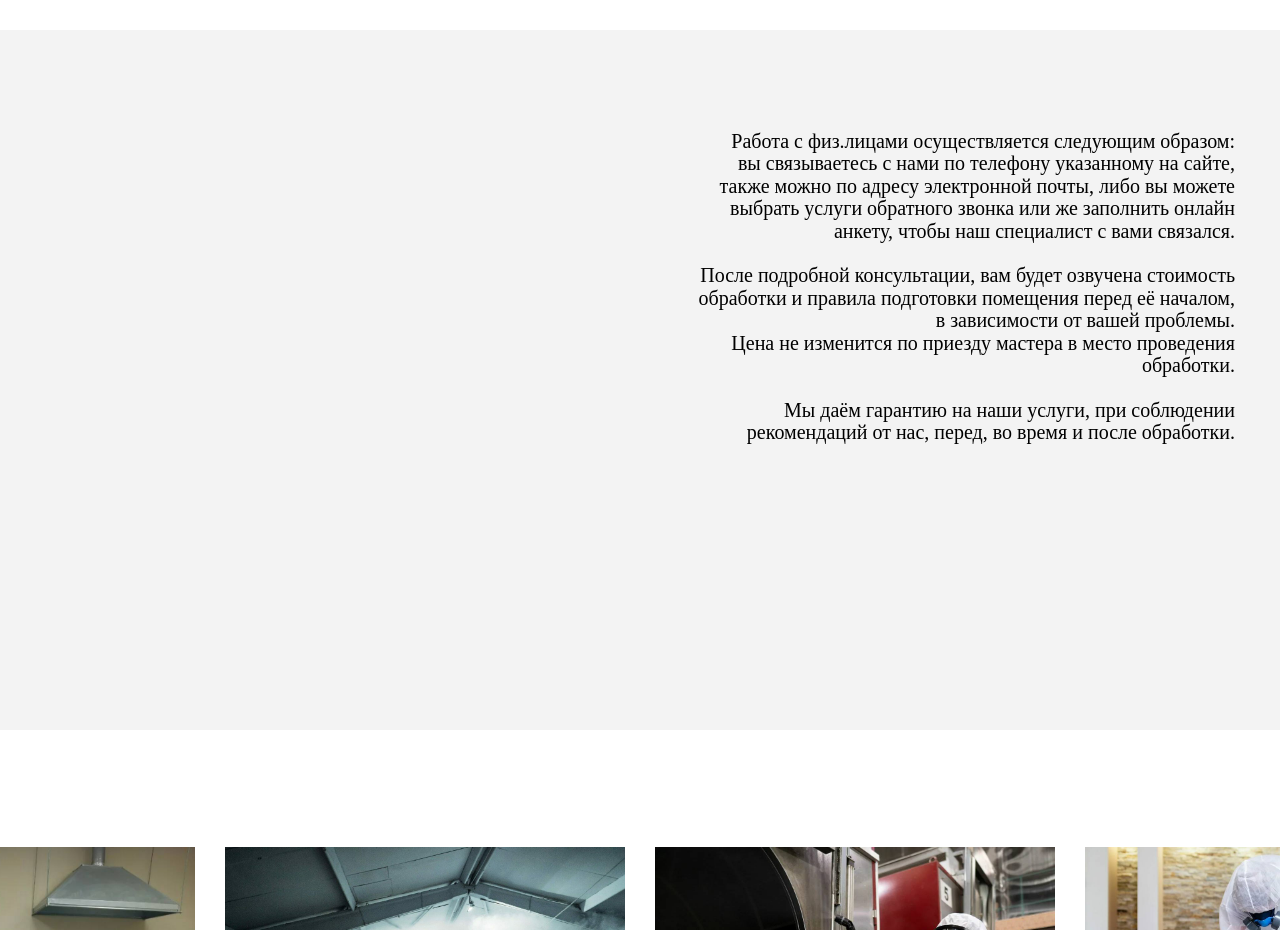
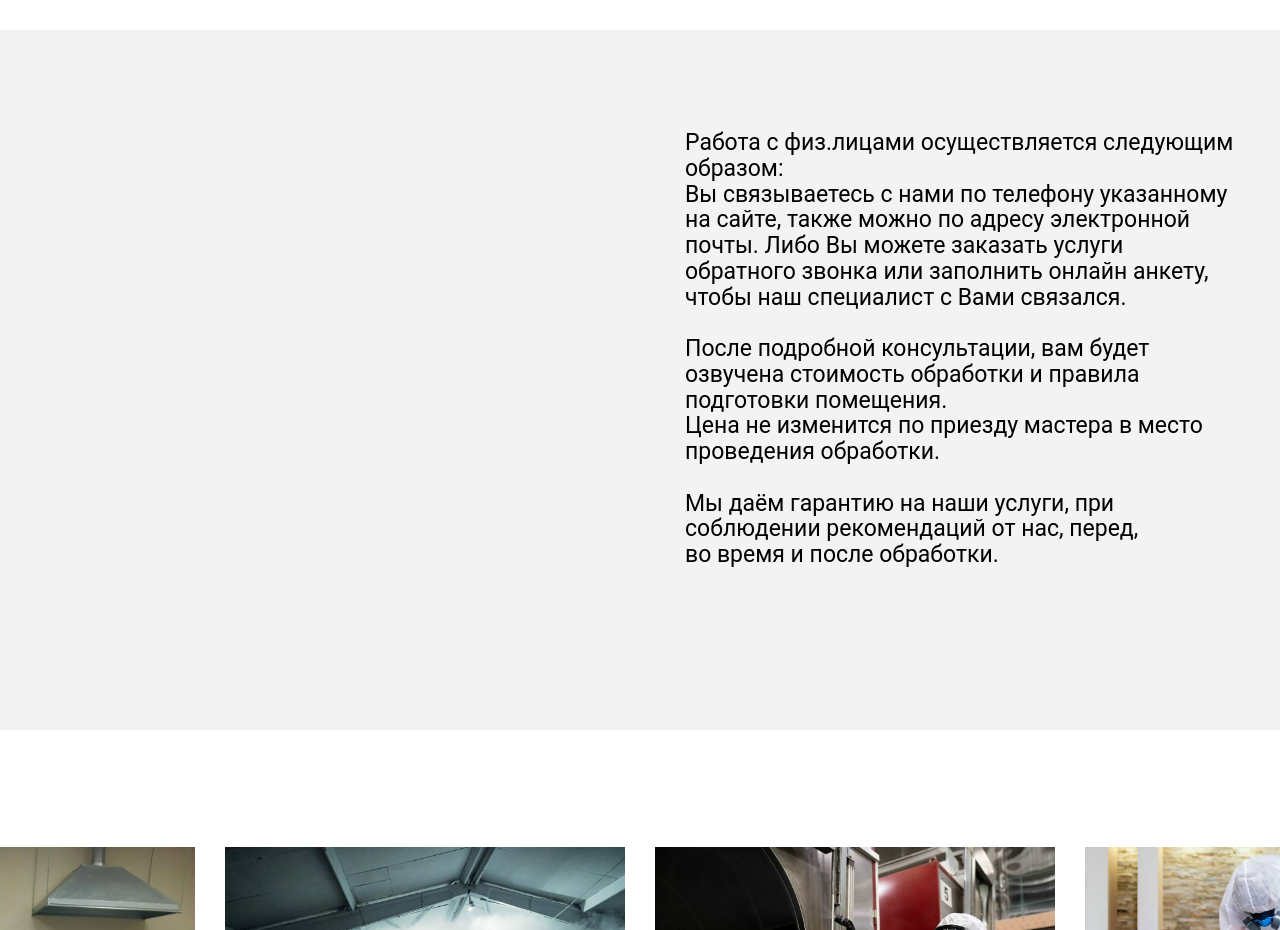
Before and after one commit to trewstaples/pest-busters, a plain HTML site: page index.html in a window 1280 px wide. Shown: the part 2540-3470 px from the top of the page. Drawn offline with Linux system fonts and the light colour scheme.

Commit message:
Fix partly third screen

```diff
--- a/index.html
+++ b/index.html
@@ -195,17 +195,16 @@
         <div class="individuals flex">
           <div class="individuals__main"></div>
           <div class="individuals__info flex">
-            <p class="individuals__text">
+            <div class="individuals__text">
               Работа с&nbsp;физ.лицами осуществляется следующим образом: <br />
-              вы&nbsp;связываетесь с&nbsp;нами по&nbsp;телефону указанному на&nbsp;сайте, также можно по&nbsp;адресу электронной почты, либо
-              вы&nbsp;можете выбрать услуги обратного звонка или&nbsp;же заполнить онлайн анкету, чтобы наш специалист с&nbsp;вами связался. <br />
+              Вы&nbsp;связываетесь с&nbsp;нами по&nbsp;телефону указанному на&nbsp;сайте, также можно по&nbsp;адресу электронной почты. Либо
+              Вы&nbsp;можете заказать услуги обратного звонка или заполнить онлайн анкету, чтобы наш специалист с&nbsp;Вами связался. <br />
               <br />
-              После подробной консультации, вам будет озвучена стоимость обработки и&nbsp;правила подготовки помещения перед её началом, <br />
-              в&nbsp;зависимости от&nbsp;вашей проблемы. <br />
+              После подробной консультации, вам будет озвучена стоимость обработки и&nbsp;правила подготовки помещения. <br />
               Цена не&nbsp;изменится по&nbsp;приезду мастера в&nbsp;место проведения обработки. <br />
               <br />
               Мы&nbsp;даём гарантию на&nbsp;наши услуги, при соблюдении рекомендаций от&nbsp;нас, перед, во&nbsp;время и&nbsp;после обработки.
-            </p>
+            </div>
           </div>
         </div>
       </div>
--- a/public/css/entities.css
+++ b/public/css/entities.css
@@ -37,8 +37,8 @@
   max-height: 500px;
 
   font-family: Roboto, sans-serif;
+  font-size: 23px;
   font-style: normal;
-  font-size: 23px;
   line-height: 112.43%;
   text-align: left;
 }
--- a/public/css/individuals.css
+++ b/public/css/individuals.css
@@ -28,8 +28,9 @@
   max-width: 550px;
   max-height: 500px;
 
-  text-align: right;
-  font-size: 20px;
+  font-family: Roboto, sans-serif;
+  font-size: 23px;
+  text-align: left;
   font-style: normal;
   line-height: 112.43%;
 }
```
